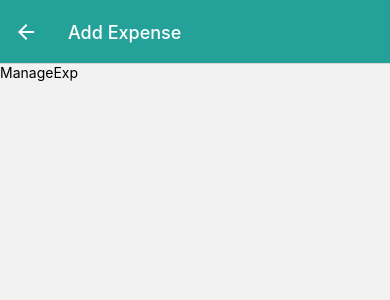
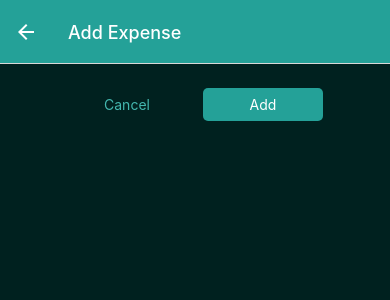
Before and after one commit to alleycaaat/expense-tracker, a React Native app: screen /ManageExp in a window 390 px wide. Shown: the top 300 px of the page. Built offline with nearby package versions, Linux system fonts and the light colour scheme.

Commit message:
created Btn, added buttons to ManageExp

```diff
--- /dev/null
+++ b/components/UI/Btn.js
@@ -0,0 +1,42 @@
+import { Pressable, StyleSheet, Text, View } from 'react-native';
+import { GlobalStyles } from '../../constants/styles';
+
+function Btn({ children, onPress, mode, style }) {
+    return (
+        <View style={style}>
+            <Pressable
+                onPress={onPress}
+                style={({ pressed }) => pressed && styles.pressed}
+            >
+                <View style={[styles.button, mode === 'flat' && styles.flat]}>
+                    <Text style={[styles.text, mode === 'flat' && styles.flatText]}>{children}</Text>
+                </View>
+            </Pressable>
+        </View>
+    );
+}
+
+export default Btn;
+
+const styles = StyleSheet.create({
+    button: {
+        borderRadius: 5,
+        padding: 8,
+        backgroundColor: GlobalStyles.colors.primary,
+    },
+    flat: {
+        backgroundColor: 'transparent',
+    },
+    text: {
+        color: 'white',
+        textAlign: 'center',
+    },
+    flatText: {
+        color: GlobalStyles.colors.lighter,
+    },
+    pressed: {
+        opacity: 0.5,
+        backgroundColor: GlobalStyles.colors.lightest,
+        borderRadius: 4,
+    },
+});
--- a/screens/ManageExp.js
+++ b/screens/ManageExp.js
@@ -1,9 +1,21 @@
 import { useLayoutEffect } from 'react';
-import { StyleSheet, Text } from 'react-native';
+import { StyleSheet, Text, View } from 'react-native';
+import Btn from '../components/UI/Btn';
+import IconBtn from '../components/UI/IconBtn';
+import { GlobalStyles } from '../constants/styles';
 
 function ManageExp({ route, navigation }) {
     const editedId = route.params?.expId;
     const isEditing = !!editedId;
+    function deleteHandler() {
+
+    }
+    function cancelHandler() {
+
+    }
+    function confirmHandler() {
+
+    }
 
     useLayoutEffect(() => {
         navigation.setOptions({
@@ -12,12 +24,46 @@ function ManageExp({ route, navigation }) {
     }, [navigation, isEditing]);
 
     return (
-        <Text>ManageExp</Text>
+        <View style={styles.container}>
+            <View style={styles.buttonWrapper}>
+                <Btn style={styles.button} mode='flat' onPress={cancelHandler}>Cancel</Btn>
+                <Btn style={styles.button} onPress={confirmHandler}>{isEditing ? 'Update' : 'Add'}</Btn>
+            </View>
+            {isEditing && (
+                <View style={styles.delete}>
+                    <IconBtn
+                        icon='trash'
+                        color={GlobalStyles.colors.lightalert}
+                        size={31}
+                        onPress={deleteHandler} />
+                </View>
+            )}
+        </View>
     );
 }
 
 export default ManageExp;
 
 const styles = StyleSheet.create({
-
+    container: {
+        flex: 1,
+        padding: 24,
+        backgroundColor: GlobalStyles.colors.darkest,
+    },
+    buttonWrapper: {
+        flexDirection: 'row',
+        alignItems: 'center',
+        justifyContent: 'center',
+    },
+    button: {
+        minWidth: 120,
+        marginHorizontal: 8,
+    },
+    delete: {
+        marginTop: 16,
+        paddingTop: 8,
+        borderTopWidth: 2,
+        borderTopColor: GlobalStyles.colors.lighter,
+        alignItems: 'center',
+    }
 });
```
